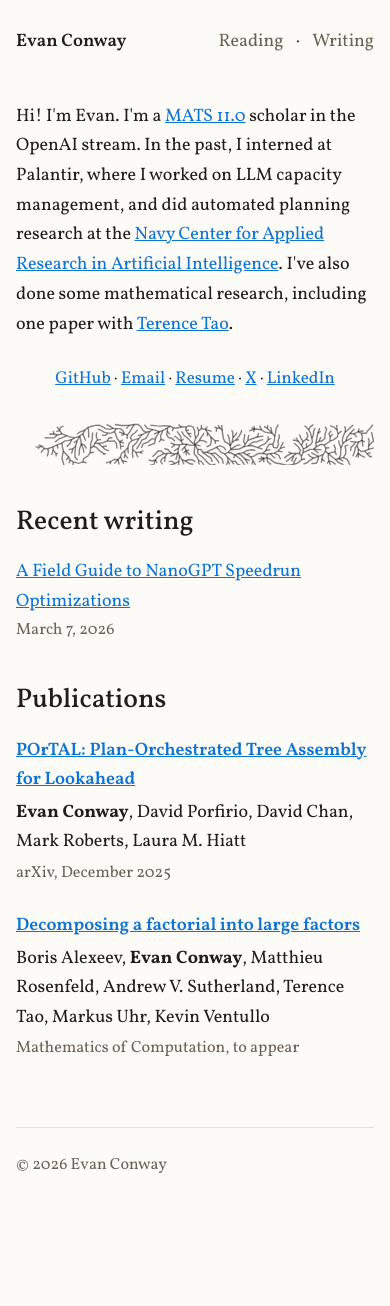
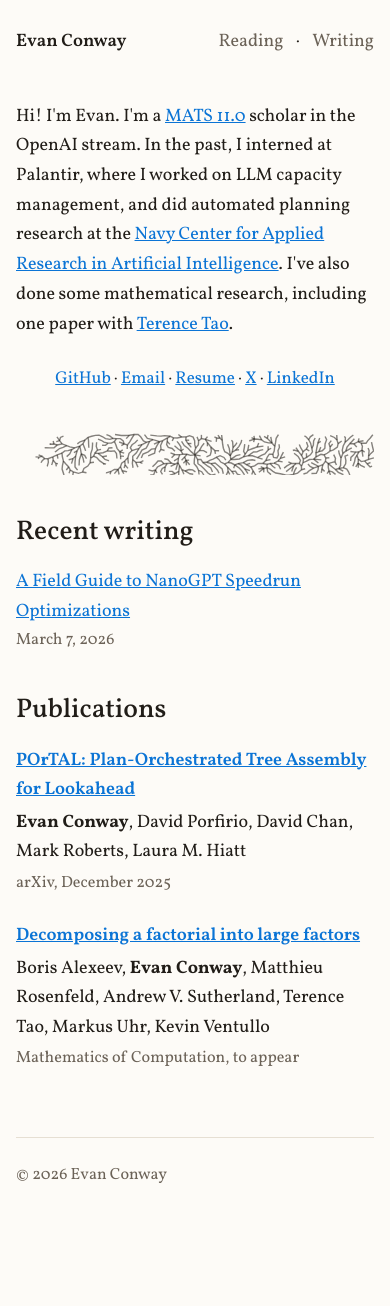
Before and after one commit to evan-conway/evanjayconway.com, a Jekyll site: the page built from index.html, in a window 390 px wide. Built offline with Jekyll 4.4.1, drawn with Linux system fonts in a browser that asks for light colours.

Commit message:
centre the mobile ribbon in its gap
41px of air above and below, matching the band's own 41px height. The
padding below the text carries the space above the band; the space below
it is the next heading's top margin, so the padding is set to whatever
makes the two equal.

Co-Authored-By: Claude Opus 5 <noreply@anthropic.com>
Claude-Session: https://claude.ai/code/session_0193TQoBMkomC7HU7sxe4Y7a

```diff
--- a/assets/css/main.css
+++ b/assets/css/main.css
@@ -374,12 +374,12 @@ td {
 
   /*
     The band sits at the bottom of the frame, so this padding is what holds
-    the text off it -- 72px of padding leaves ~31px of air above a 41px band.
-    Below it there is the heading's own 40px top margin, so the ribbon ends up
-    sitting in the gap rather than hugging the top of it.
+    the text off it: 82px of padding less the 41px band leaves 41px of air
+    above it, matching the 41px the next heading's top margin leaves below.
+    The ribbon therefore sits centred in the gap between the two sections.
   */
   .tree-frame-content {
-    padding: 0 0 4.5rem;
+    padding: 0 0 5.125rem;
   }
 }
 
```
